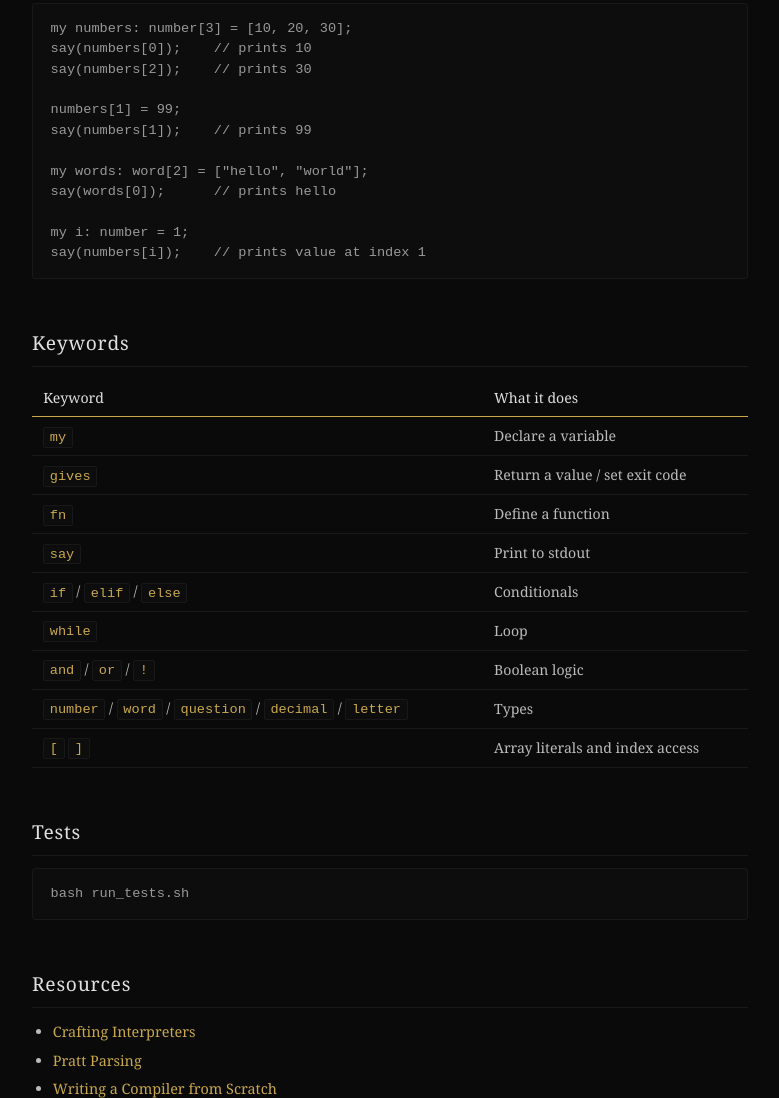
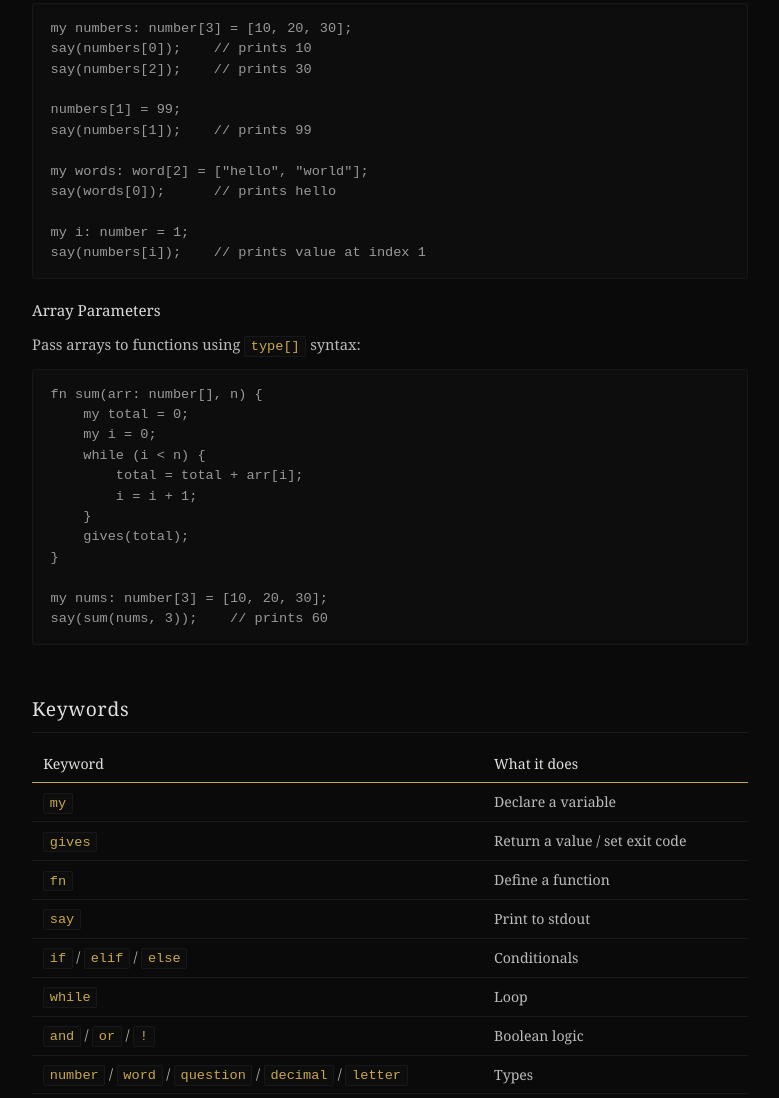
Before and after one commit to KorryKatti/precious, a plain HTML site: page index.html in a window 1280 px wide. Shown: the part 3650-4748 px from the top of the page, without its empty margins (250-1029 px from the left). Drawn offline with Linux system fonts and the light colour scheme.

Commit message:
add array params docs

```diff
--- a/index.html
+++ b/index.html
@@ -239,6 +239,21 @@ say(words[0]);      // prints hello
 
 my i: number = 1;
 say(numbers[i]);    // prints value at index 1</code></pre>
+
+  <h3>Array Parameters</h3>
+  <p>Pass arrays to functions using <code>type[]</code> syntax:</p>
+<pre><code>fn sum(arr: number[], n) {
+    my total = 0;
+    my i = 0;
+    while (i < n) {
+        total = total + arr[i];
+        i = i + 1;
+    }
+    gives(total);
+}
+
+my nums: number[3] = [10, 20, 30];
+say(sum(nums, 3));    // prints 60</code></pre>
 </section>
 
 <section>
```
